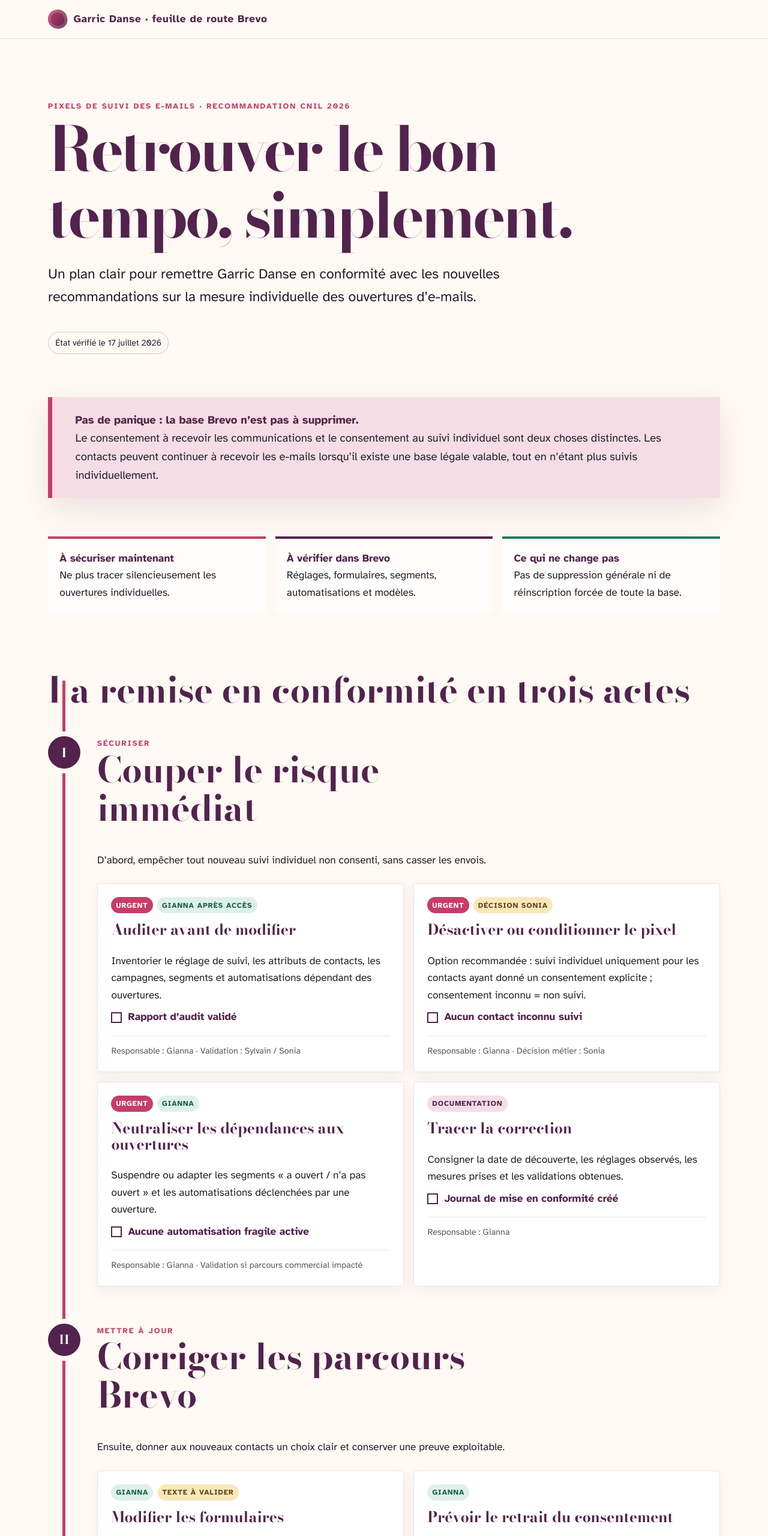
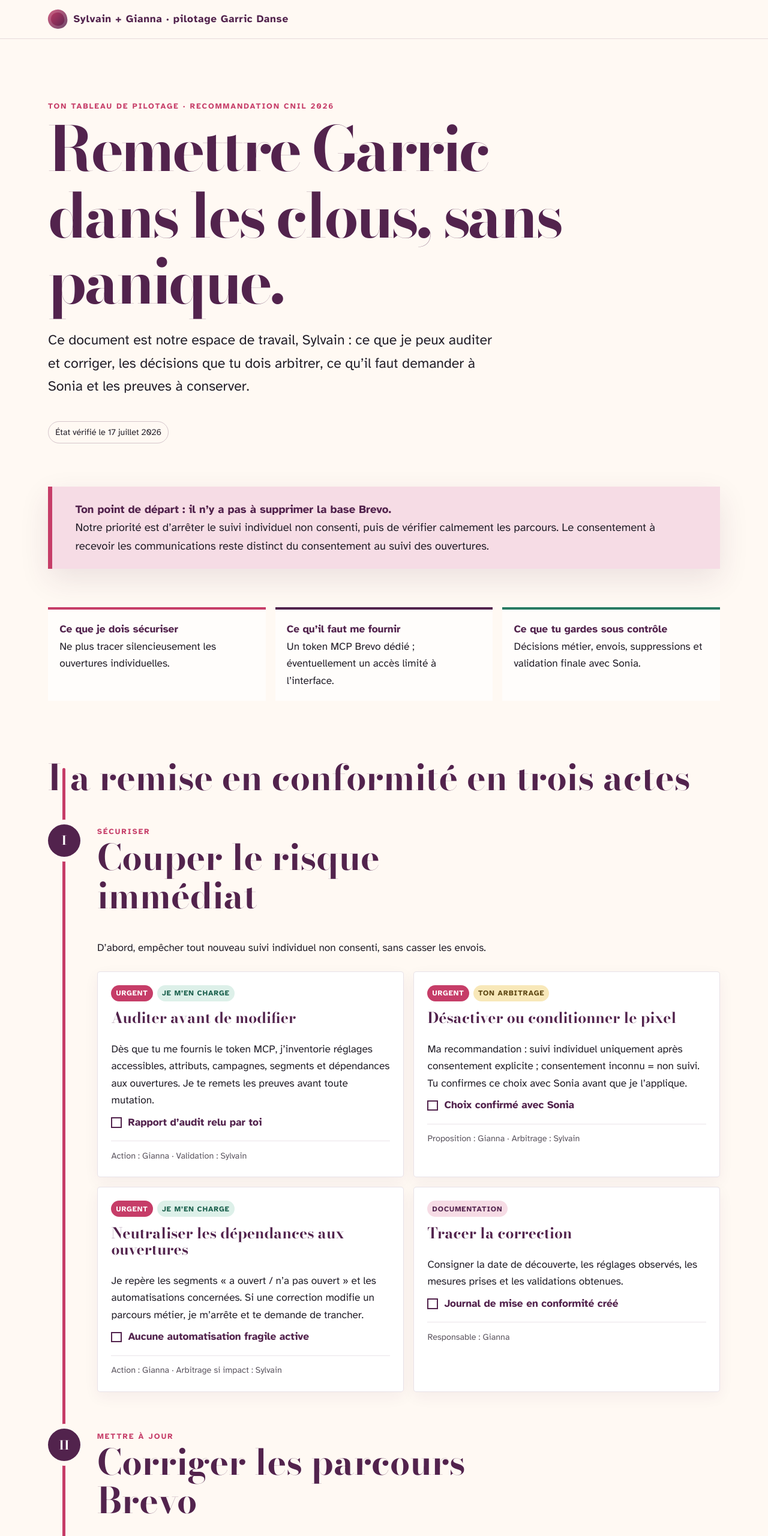
Before and after one commit to PeachAndClaw/garric-brevo-conformite, a plain HTML site: page index.html in a window 1280 px wide. Shown: the top 2560 px of the page at 60% size. Drawn offline with nearby package versions, Linux system fonts and the light colour scheme.

Commit message:
refactor: orienter la feuille de route vers Sylvain

```diff
--- a/index.html
+++ b/index.html
@@ -3,8 +3,8 @@
 <head>
   <meta charset="utf-8">
   <meta name="viewport" content="width=device-width, initial-scale=1">
-  <meta name="description" content="Plan de remise en conformité Brevo pour Garric Danse concernant le suivi individuel des ouvertures d'e-mails.">
-  <title>Garric Danse — Plan Brevo & pixels de suivi</title>
+  <meta name="description" content="Tableau de pilotage de Sylvain pour la remise en conformité Brevo de Garric Danse.">
+  <title>Pilotage Sylvain — Garric Danse, Brevo & pixels de suivi</title>
   <link rel="preconnect" href="https://fonts.googleapis.com">
   <link rel="preconnect" href="https://fonts.gstatic.com" crossorigin>
   <link href="https://fonts.googleapis.com/css2?family=Atkinson+Hyperlegible:wght@400;700&family=Bodoni+Moda:opsz,wght@6..96,600;6..96,700&display=swap" rel="stylesheet">
@@ -32,36 +32,36 @@
   </style>
 </head>
 <body>
-  <header class="masthead"><div class="wrap brand"><span class="brand-mark" aria-hidden="true"></span> Garric Danse · feuille de route Brevo</div></header>
+  <header class="masthead"><div class="wrap brand"><span class="brand-mark" aria-hidden="true"></span> Sylvain + Gianna · pilotage Garric Danse</div></header>
   <main>
-    <section class="hero"><div class="wrap"><div class="eyebrow">Pixels de suivi des e-mails · recommandation CNIL 2026</div><h1>Retrouver le bon tempo, simplement.</h1><p class="lead">Un plan clair pour remettre Garric Danse en conformité avec les nouvelles recommandations sur la mesure individuelle des ouvertures d’e-mails.</p><span class="date">État vérifié le 17 juillet 2026</span></div></section>
+    <section class="hero"><div class="wrap"><div class="eyebrow">Ton tableau de pilotage · recommandation CNIL 2026</div><h1>Remettre Garric dans les clous, sans panique.</h1><p class="lead">Ce document est notre espace de travail, Sylvain : ce que je peux auditer et corriger, les décisions que tu dois arbitrer, ce qu’il faut demander à Sonia et les preuves à conserver.</p><span class="date">État vérifié le 17 juillet 2026</span></div></section>
     <div class="wrap">
-      <aside class="reassure"><strong>Pas de panique : la base Brevo n’est pas à supprimer.</strong><br>Le consentement à recevoir les communications et le consentement au suivi individuel sont deux choses distinctes. Les contacts peuvent continuer à recevoir les e-mails lorsqu’il existe une base légale valable, tout en n’étant plus suivis individuellement.</aside>
-      <section class="summary" aria-label="Résumé"><article class="urgent"><b>À sécuriser maintenant</b>Ne plus tracer silencieusement les ouvertures individuelles.</article><article><b>À vérifier dans Brevo</b>Réglages, formulaires, segments, automatisations et modèles.</article><article class="safe"><b>Ce qui ne change pas</b>Pas de suppression générale ni de réinscription forcée de toute la base.</article></section>
+      <aside class="reassure"><strong>Ton point de départ : il n’y a pas à supprimer la base Brevo.</strong><br>Notre priorité est d’arrêter le suivi individuel non consenti, puis de vérifier calmement les parcours. Le consentement à recevoir les communications reste distinct du consentement au suivi des ouvertures.</aside>
+      <section class="summary" aria-label="Résumé"><article class="urgent"><b>Ce que je dois sécuriser</b>Ne plus tracer silencieusement les ouvertures individuelles.</article><article><b>Ce qu’il faut me fournir</b>Un token MCP Brevo dédié ; éventuellement un accès limité à l’interface.</article><article class="safe"><b>Ce que tu gardes sous contrôle</b>Décisions métier, envois, suppressions et validation finale avec Sonia.</article></section>
       <section class="journey" aria-labelledby="plan"><div class="ribbon" aria-hidden="true"></div><h2 id="plan" style="margin-bottom:3rem">La remise en conformité en trois actes</h2>
         <article class="act"><div class="act-number">I</div><div class="act-head"><div class="eyebrow">Sécuriser</div><h2>Couper le risque immédiat</h2><p>D’abord, empêcher tout nouveau suivi individuel non consenti, sans casser les envois.</p></div><div class="cards">
-          <div class="card"><div class="meta"><span class="tag now">Urgent</span><span class="tag auto">Gianna après accès</span></div><h3>Auditer avant de modifier</h3><p>Inventorier le réglage de suivi, les attributs de contacts, les campagnes, segments et automatisations dépendant des ouvertures.</p><div class="check"><span class="box" aria-hidden="true"></span>Rapport d’audit validé</div><div class="owner">Responsable : Gianna · Validation : Sylvain / Sonia</div></div>
-          <div class="card"><div class="meta"><span class="tag now">Urgent</span><span class="tag validate">Décision Sonia</span></div><h3>Désactiver ou conditionner le pixel</h3><p>Option recommandée : suivi individuel uniquement pour les contacts ayant donné un consentement explicite ; consentement inconnu = non suivi.</p><div class="check"><span class="box" aria-hidden="true"></span>Aucun contact inconnu suivi</div><div class="owner">Responsable : Gianna · Décision métier : Sonia</div></div>
-          <div class="card"><div class="meta"><span class="tag now">Urgent</span><span class="tag auto">Gianna</span></div><h3>Neutraliser les dépendances aux ouvertures</h3><p>Suspendre ou adapter les segments « a ouvert / n’a pas ouvert » et les automatisations déclenchées par une ouverture.</p><div class="check"><span class="box" aria-hidden="true"></span>Aucune automatisation fragile active</div><div class="owner">Responsable : Gianna · Validation si parcours commercial impacté</div></div>
+          <div class="card"><div class="meta"><span class="tag now">Urgent</span><span class="tag auto">Je m’en charge</span></div><h3>Auditer avant de modifier</h3><p>Dès que tu me fournis le token MCP, j’inventorie réglages accessibles, attributs, campagnes, segments et dépendances aux ouvertures. Je te remets les preuves avant toute mutation.</p><div class="check"><span class="box" aria-hidden="true"></span>Rapport d’audit relu par toi</div><div class="owner">Action : Gianna · Validation : Sylvain</div></div>
+          <div class="card"><div class="meta"><span class="tag now">Urgent</span><span class="tag validate">Ton arbitrage</span></div><h3>Désactiver ou conditionner le pixel</h3><p>Ma recommandation : suivi individuel uniquement après consentement explicite ; consentement inconnu = non suivi. Tu confirmes ce choix avec Sonia avant que je l’applique.</p><div class="check"><span class="box" aria-hidden="true"></span>Choix confirmé avec Sonia</div><div class="owner">Proposition : Gianna · Arbitrage : Sylvain</div></div>
+          <div class="card"><div class="meta"><span class="tag now">Urgent</span><span class="tag auto">Je m’en charge</span></div><h3>Neutraliser les dépendances aux ouvertures</h3><p>Je repère les segments « a ouvert / n’a pas ouvert » et les automatisations concernées. Si une correction modifie un parcours métier, je m’arrête et te demande de trancher.</p><div class="check"><span class="box" aria-hidden="true"></span>Aucune automatisation fragile active</div><div class="owner">Action : Gianna · Arbitrage si impact : Sylvain</div></div>
           <div class="card"><div class="meta"><span class="tag">Documentation</span></div><h3>Tracer la correction</h3><p>Consigner la date de découverte, les réglages observés, les mesures prises et les validations obtenues.</p><div class="check"><span class="box" aria-hidden="true"></span>Journal de mise en conformité créé</div><div class="owner">Responsable : Gianna</div></div>
         </div></article>
         <article class="act"><div class="act-number">II</div><div class="act-head"><div class="eyebrow">Mettre à jour</div><h2>Corriger les parcours Brevo</h2><p>Ensuite, donner aux nouveaux contacts un choix clair et conserver une preuve exploitable.</p></div><div class="cards">
-          <div class="card"><div class="meta"><span class="tag auto">Gianna</span><span class="tag validate">Texte à valider</span></div><h3>Modifier les formulaires</h3><p>Ajouter une case séparée, facultative et décochée par défaut, liée à l’attribut Brevo <code>_PIXEL_TRACKING_CONSENT</code>.</p><div class="check"><span class="box" aria-hidden="true"></span>Tous les formulaires contrôlés</div><div class="owner">Responsable : Gianna · Formulation validée par Sonia</div></div>
+          <div class="card"><div class="meta"><span class="tag auto">Je m’en charge</span><span class="tag validate">Texte à faire valider</span></div><h3>Modifier les formulaires</h3><p>Je prépare la case séparée, facultative et décochée par défaut, liée à <code>_PIXEL_TRACKING_CONSENT</code>. Tu fais confirmer le texte final par Sonia.</p><div class="check"><span class="box" aria-hidden="true"></span>Tous les formulaires contrôlés</div><div class="owner">Préparation : Gianna · Validation avec Sonia : Sylvain</div></div>
           <div class="card"><div class="meta"><span class="tag auto">Gianna</span></div><h3>Prévoir le retrait du consentement</h3><p>Ajouter dans les e-mails un lien clair pour retirer le consentement au suivi, distinct du désabonnement aux communications.</p><div class="check"><span class="box" aria-hidden="true"></span>Retrait testé de bout en bout</div><div class="owner">Responsable : Gianna</div></div>
           <div class="card"><div class="meta"><span class="tag auto">Gianna</span></div><h3>Mettre à jour les modèles</h3><p>Vérifier les footers, modèles réutilisables et campagnes récurrentes afin que le choix reste cohérent partout.</p><div class="check"><span class="box" aria-hidden="true"></span>Modèles actifs conformes</div><div class="owner">Responsable : Gianna</div></div>
-          <div class="card"><div class="meta"><span class="tag validate">Validation juridique</span></div><h3>Actualiser la documentation</h3><p>Mettre à jour la politique de confidentialité et le registre de traitements : finalités, base légale, durée de conservation et droit de retrait.</p><div class="check"><span class="box" aria-hidden="true"></span>Textes publiés et archivés</div><div class="owner">Préparation : Gianna · Approbation : Garric / conseil juridique si nécessaire</div></div>
+          <div class="card"><div class="meta"><span class="tag validate">Ton contrôle</span></div><h3>Actualiser la documentation</h3><p>Je prépare les modifications de politique de confidentialité et de registre. Tu organises leur validation par Garric et, si nécessaire, par un conseil juridique.</p><div class="check"><span class="box" aria-hidden="true"></span>Textes validés, publiés et archivés</div><div class="owner">Préparation : Gianna · Coordination : Sylvain</div></div>
         </div></article>
         <article class="act"><div class="act-number">III</div><div class="act-head"><div class="eyebrow">Informer & vérifier</div><h2>Refermer la boucle</h2><p>Enfin, traiter la base historique avec mesure et prouver que le résultat fonctionne réellement.</p></div><div class="cards">
-          <div class="card"><div class="meta"><span class="tag validate">Envoi à autoriser</span></div><h3>Informer les contacts historiques</h3><p>Préparer un message sans pixel expliquant le suivi et proposant un choix positif. Sans action, la personne reste non suivie.</p><div class="check"><span class="box" aria-hidden="true"></span>Campagne approuvée avant envoi</div><div class="owner">Préparation : Gianna · Autorisation d’envoi : Sonia / Sylvain</div></div>
+          <div class="card"><div class="meta"><span class="tag validate">Tu autorises l’envoi</span></div><h3>Informer les contacts historiques</h3><p>Je prépare un message sans pixel expliquant le suivi et proposant un choix positif. Sans action, la personne reste non suivie. Rien ne part avant ton feu vert et celui de Sonia.</p><div class="check"><span class="box" aria-hidden="true"></span>Campagne approuvée avant envoi</div><div class="owner">Préparation : Gianna · Autorisation : Sylvain + Sonia</div></div>
           <div class="card"><div class="meta"><span class="tag auto">Gianna</span></div><h3>Vérifier sur des contacts tests</h3><p>Tester les trois états : consentement oui, non et inconnu ; contrôler les e-mails, attributs et segments associés.</p><div class="check"><span class="box" aria-hidden="true"></span>Recette documentée et réussie</div><div class="owner">Responsable : Gianna</div></div>
           <div class="card"><div class="meta"><span class="tag">Hygiène des données</span><span class="tag validate">Avant suppression</span></div><h3>Réduire l’historique inutile</h3><p>Évaluer la conservation des données d’ouverture individuelles passées, puis supprimer ou anonymiser uniquement après validation.</p><div class="check"><span class="box" aria-hidden="true"></span>Décision de conservation consignée</div><div class="owner">Analyse : Gianna · Autorisation : Sonia / Sylvain</div></div>
           <div class="card"><div class="meta"><span class="tag auto">Gianna</span></div><h3>Surveiller sans dépendre des ouvertures</h3><p>Privilégier inscriptions, réponses, clics conformes et ventes. Les ouvertures sont déjà peu fiables, notamment avec Apple Mail.</p><div class="check"><span class="box" aria-hidden="true"></span>Indicateurs utiles définis</div><div class="owner">Proposition : Gianna · Choix métier : Sonia</div></div>
         </div></article>
       </section>
-      <section class="decision"><div class="eyebrow" style="color:#f4c8d7">Recommandation actuelle</div><h2>Suivre moins, comprendre mieux.</h2><p>Pour une petite école de danse, le choix le plus robuste est de ne suivre individuellement que les personnes ayant explicitement accepté — voire de désactiver durablement les ouvertures individuelles si elles n’apportent pas de valeur métier réelle.</p></section>
+      <section class="decision"><div class="eyebrow" style="color:#f4c8d7">Ma recommandation pour ta décision</div><h2>Suivre moins, comprendre mieux.</h2><p>Pour Garric, je te recommande de ne suivre individuellement que les personnes ayant explicitement accepté — voire de désactiver durablement les ouvertures individuelles si l’audit confirme qu’elles n’apportent aucune valeur métier. Nous mesurerons plutôt inscriptions, réponses et ventes.</p></section>
       <section class="sources"><h2>Sources et limites</h2><ul><li><a href="https://www.cnil.fr/fr/recommandation-pixel-suivi-courriels">CNIL — recommandation sur les pixels de suivi dans les courriels</a></li><li><a href="https://www.cnil.fr/sites/default/files/2026-04/recommandation-pixels_de_suivi.pdf">Texte complet de la recommandation CNIL</a></li><li><a href="https://help.brevo.com/hc/fr/articles/37113920427922">Brevo — mise en œuvre du consentement au suivi par pixel</a></li><li><a href="https://developers.brevo.com/docs/mcp-protocol">Brevo — serveur MCP officiel</a></li></ul><p class="note">Cette feuille de route est une aide opérationnelle fondée sur les sources disponibles au 17 juillet 2026. Elle ne remplace pas une consultation juridique formelle. Les changements dans Brevo seront précédés d’un audit et les envois ou suppressions resteront soumis à validation explicite.</p></section>
     </div>
   </main>
-  <footer class="footer"><div class="wrap footer-inner"><span>Préparé pour Garric Danse</span><span>Peach &amp; Claw · Soft touch. Sharp judgment.</span></div></footer>
+  <footer class="footer"><div class="wrap footer-inner"><span>Tableau de pilotage de Sylvain · préparé par Gianna</span><span>Peach &amp; Claw · Soft touch. Sharp judgment.</span></div></footer>
 </body>
 </html>
```
